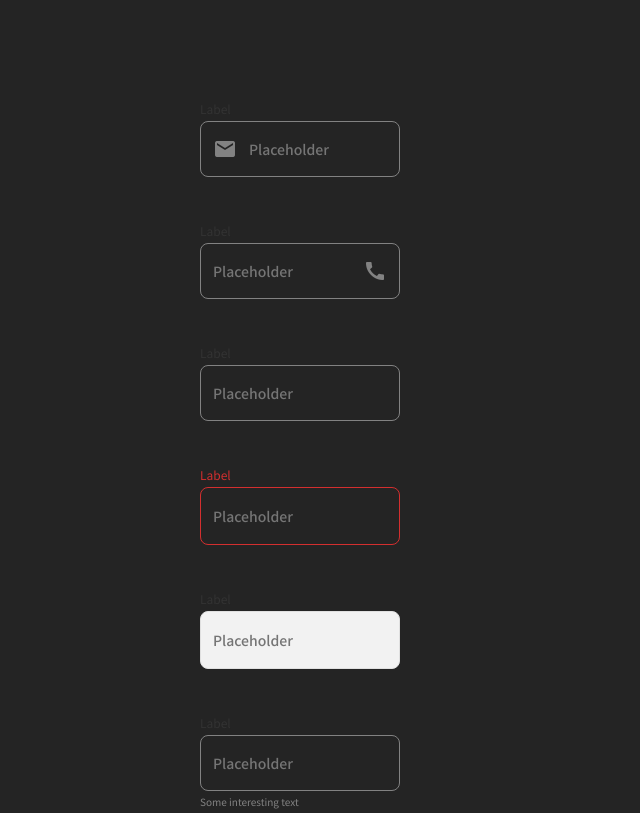
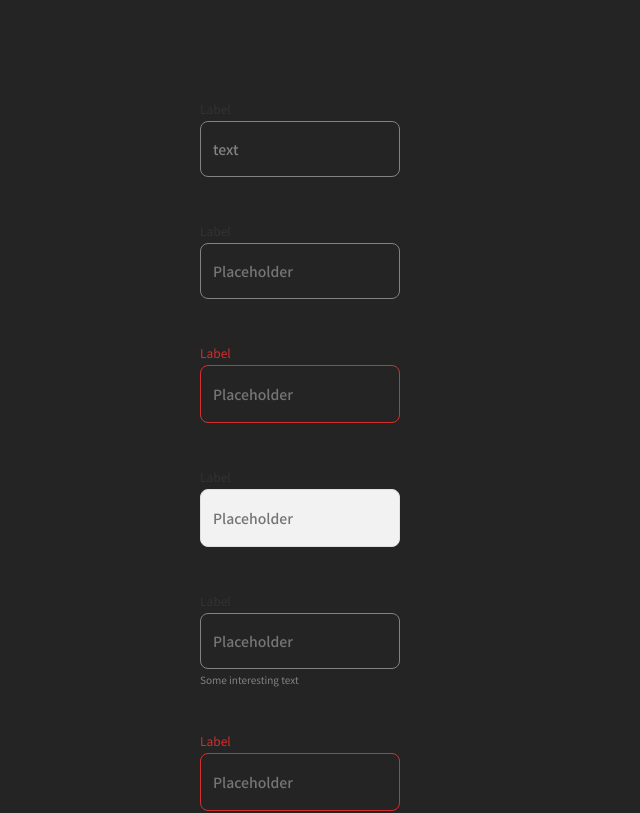
Before and after one commit to Adrian-Oliveira/-devChallenges__buttonComponent-Adrian-Oliveira-devChallenges__inputComponent, a React (Vite) app: page / in a window 1280 px wide. Shown: the top 813 px of the page, without its empty margins (0-640 px from the left). Built offline with nearby package versions, Linux system fonts and the light colour scheme.

Commit message:
Input default value finished

```diff
--- a/src/App.tsx
+++ b/src/App.tsx
@@ -7,14 +7,15 @@ function App() {
 
   return (
     <div className="App">
-      <Input startIcon='email'/>
-      <Input endIcon='call'/>
+      <Input value='text' />
 
       <Input/>
       <Input error/>
       <Input disabled/>
       <Input helperText="Some interesting text" />
       <Input helperText="Some interesting text" error/>
+      <Input startIcon='email'/>
+      <Input endIcon='call'/>
 
     </div>
   )
--- a/src/components/Input/Input.tsx
+++ b/src/components/Input/Input.tsx
@@ -11,6 +11,7 @@ interface Props {
     helperText?:string,
     startIcon?:string,
     endIcon?:string,
+    value?:string,
     size?:"sm"|"md"|"lg",
 }
 
@@ -18,7 +19,7 @@ type Ref = HTMLInputElement;
 
 const Input = forwardRef<Ref,Props >(({label ="Label", className="", placeHolder = "Placeholder",
                                         error= false, disabled = false,helperText = "",
-                                        startIcon= '',endIcon= '',size = "md", },
+                                        startIcon= '',endIcon= '',value ='',size = "md", },
                                         ref)=>{
 
     return(
@@ -54,6 +55,7 @@ const Input = forwardRef<Ref,Props >(({label ="Label", className="", placeHolder
 
                     disabled={disabled}
                     placeholder={placeHolder}
+                    defaultValue={value}
                     ref={ref}
                 />
 
```
